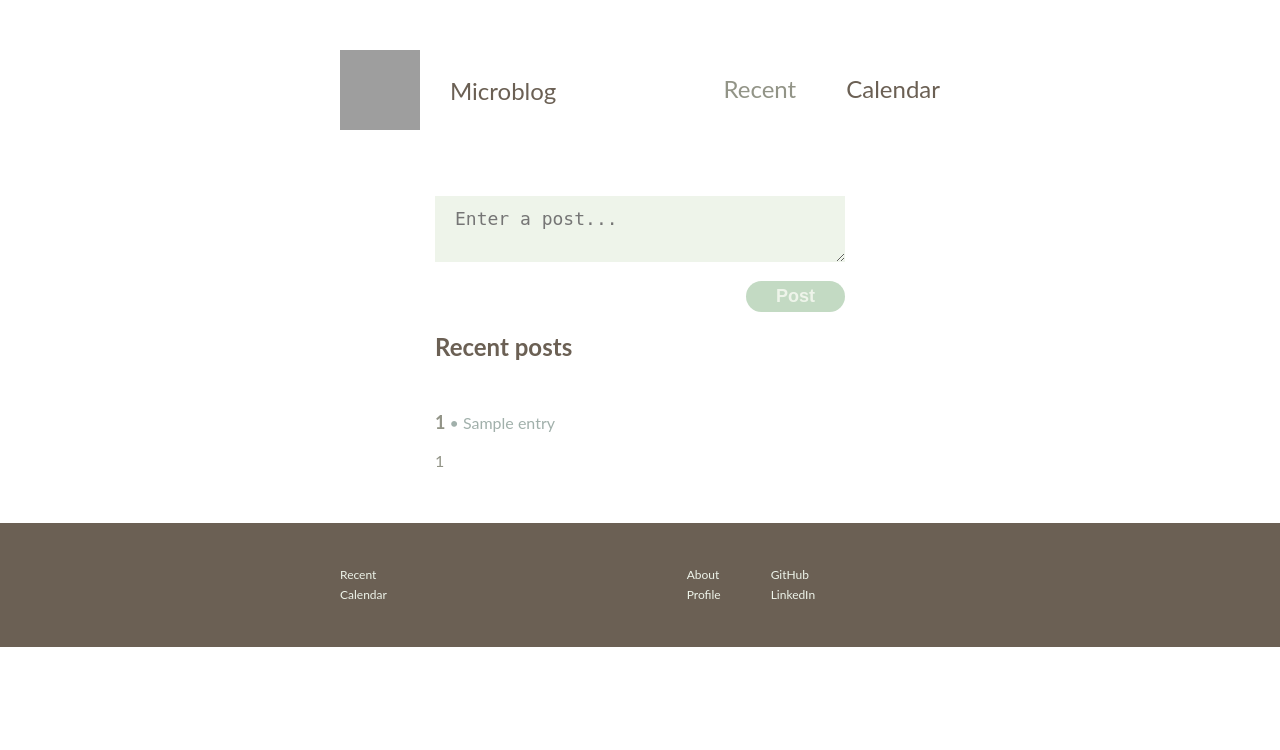
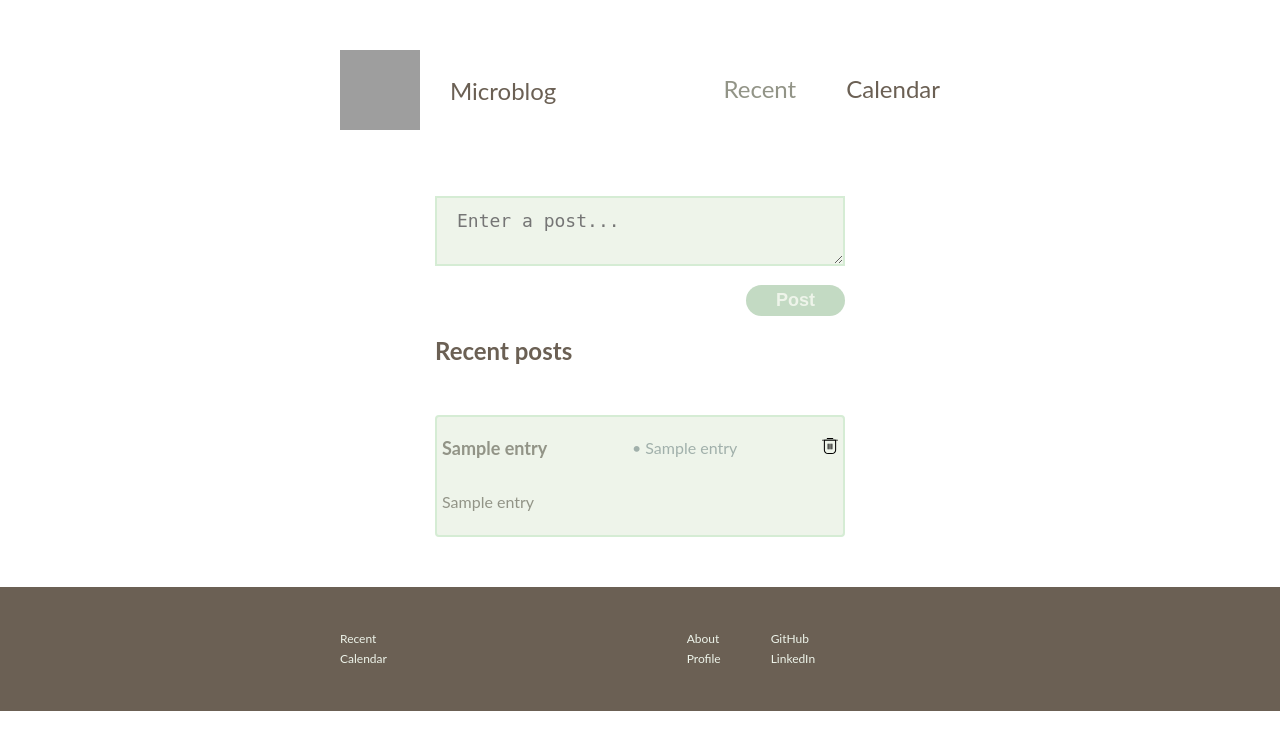
Before and after one commit to ErikaItzelDiaz/microBlog, a Flask app: template templates/home.html in a window 1280 px wide. Shown: the top 750 px of the page. Run offline with Flask 3, Linux system fonts and the light colour scheme; the template is opened without the code that fills it: most values are stand-ins (such as "Sample title", 1, 10 or a date in 2020); grey boxes are pictures that could not be loaded.

Commit message:
added post delete

```diff
--- a/app.py
+++ b/app.py
@@ -1,8 +1,9 @@
 import datetime
 import os
-from flask import Flask, render_template,request
+from flask import Flask, render_template, request, redirect, url_for
 from pymongo import MongoClient
 from dotenv import load_dotenv
+from bson import ObjectId
 
 load_dotenv()
 def create_app():
@@ -18,13 +19,24 @@ def create_app():
             app.db.entries.insert_one({"content":entry_content,"date":formatted_date})
         entries_with_date = [
             (
+                entry["_id"],
                 entry["content"],
                 entry["date"],
                 datetime.datetime.strptime(entry["date"],"%y-%m-%d").strftime("%b %d")
             )
             for entry in app.db.entries.find({})
         ]
-        return render_template("home.html",entries=entries_with_date)
+        latest_first = entries_with_date.copy()
+        latest_first.reverse()
+        return render_template("home.html",entries=latest_first)
+
+    @app.route('/delete/<entry_id>', methods=['POST', 'DELETE'])
+    def delete_entry(entry_id):
+        if request.method in ['POST', 'DELETE']:
+            entry_id_obj = ObjectId(entry_id)
+            app.db.entries.delete_one({'_id': entry_id_obj})
+        return redirect(url_for('home'))
+
     @app.route("/calendar/")
     def calendar():
         return render_template("comingSoon.html")
--- a/static/css/styles.css
+++ b/static/css/styles.css
@@ -72,9 +72,8 @@ body{
     width: inherit;
     font-size: 18px;
     padding: 12px 20px;
-    border: none;
     background-color: var(--mint-cream);
-    margin-button: 10px;
+    border: 2px solid var(--nyanza);
 }
 .form__submit{
     background-color: var(--tea-green);
@@ -92,6 +91,15 @@ body{
 }
 .entry{
     margin-top: 50px;
+    border: 2px solid var(--nyanza);
+    border-radius: 4px;
+    padding: 5px;
+    background-color: var(--mint-cream);
+}
+.entry__header{
+    display: flex;
+    align-items: center;
+    justify-content: space-between;
 }
 .entry__title{
     display: inline;
--- a/templates/home.html
+++ b/templates/home.html
@@ -30,12 +30,17 @@
 				<h1>Recent posts</h1>
 				{% for entry in entries %}
 					<article class="entry">
-						<div>
-							<h2 class="entry__title">{{ entry[0] | truncate(30,true) }}</h2>
-							<time class="entry__date" datetime="{{ entry[1] }}">• {{ entry[2] }}</time>
+						<div class="entry__header">
+							<h2 class="entry__title">{{ entry[1] | truncate(30,true) }}</h2>
+							<time class="entry__date" datetime="{{ entry[2] }}">• {{ entry[3] }}</time>
+							<form class="entry_trash" action="{{ url_for('delete_entry', entry_id=entry[0]) }}" method="POST">
+							  <label for="delete">
+							    <input type="image" id="delete" src="static/trash.svg" alt="Delete">
+							  </label>
+							</form>
 						</div>
 						<p class="entry__content">
-							{{ entry[0] }}
+							{{ entry[1] }}
 						</p>
 					</article>
 				{% endfor %}
```
Also changed, not shown: static/trash.svg (added).
